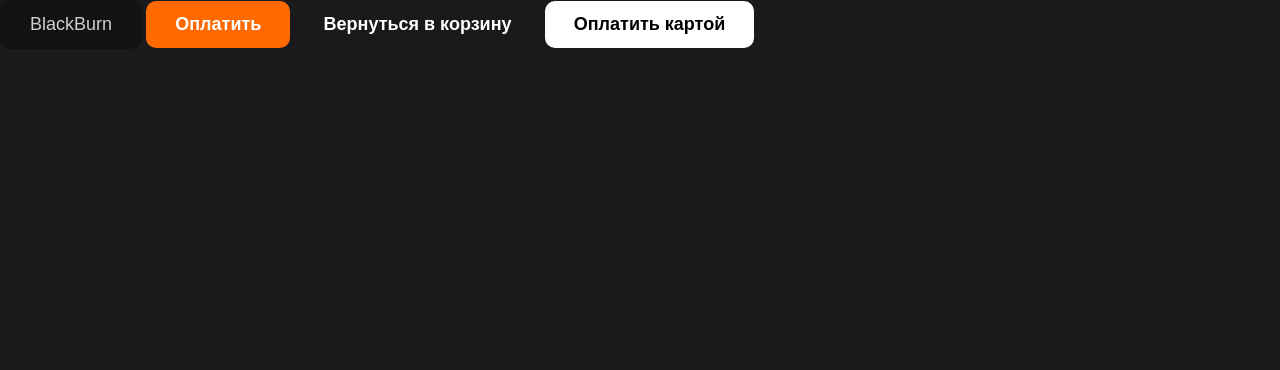
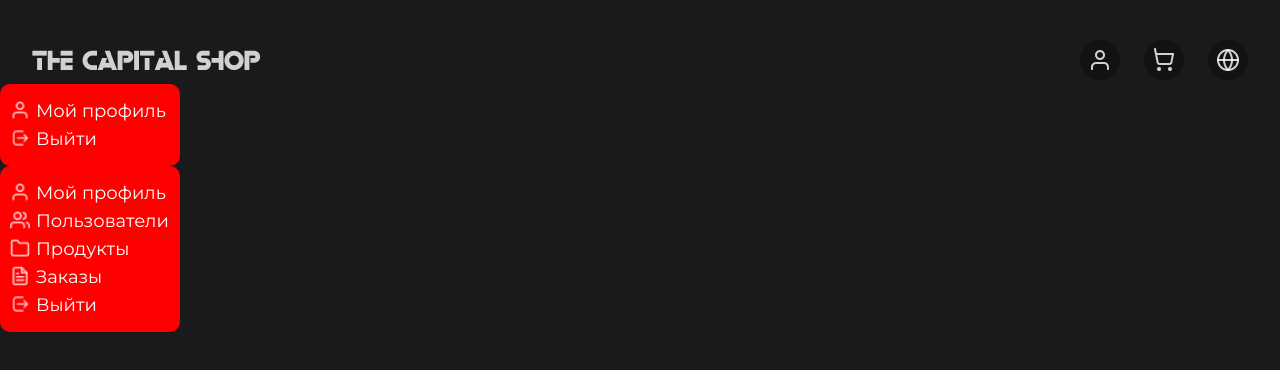
Before and after one commit to Hov26/tcs, a website: page app/index.html in a window 1280 px wide. Drawn offline with Linux system fonts and the light colour scheme.

Commit message:
add section header

```diff
--- a/app/index.html
+++ b/app/index.html
@@ -16,9 +16,65 @@
   </head>
 
   <body class="bg-main">
-    <button class="btn blackLight">BlackBurn</button>
-    <button class="btn orange">Оплатить</button>
-    <button class="btn black">Вернуться в корзину</button>
-    <button class="btn white">Оплатить картой</button>
+    <header class="header">
+      <div class="container d-flex">
+        <a href="#" class="logo-link">
+          <figure class="figure">
+            <img class="logo-img" src="images/src/main-logo.png" alt="Logo image">
+          </figure>
+        </a>
+        <div class="icons-wrapper d-flex">
+          <a class="icon-link" href="#">
+            <img class="icon-img" src="images/src/icon-user.png" alt="User icon">
+          </a>
+          <a class="icon-link" href="#">
+            <img class="icon-img" src="images/src/icon-shopping-cart.png" alt="Shopping-cart icon">
+          </a>
+          <a class="icon-link" href="#">
+            <img class="icon-img" src="images/src/icon-internet.png" alt="Internet icon">
+          </a>
+        </div>
+      </div>
+      <div class="dropdown-profile">
+        <ul class="dropdoun-ul">
+          <li class="dropdown-li">
+            <a class="dropdown-link d-flex fz18 fw400 c-white" href="#">
+              <img class="dropdown-icon" src="images/src/icon-dropdown-user.png" alt="User icon">
+              <p class="paragraph">Мой профиль</p>
+            </a>
+            <a class="dropdown-link d-flex fz18 fw400 c-white" href="#">
+              <img class="dropdown-icon" src="images/src/icon-dropdown-exit.png" alt="Exit icon">
+              <p class="paragraph">Выйти</p>
+            </a>
+          </li>
+        </ul>
+      </div>
+      <div class="dropdown-profile">
+        <ul class="dropdoun-ul">
+          <li class="dropdown-li">
+            <a class="dropdown-link d-flex fz18 fw400 c-white" href="#">
+              <img class="dropdown-icon" src="images/src/icon-dropdown-user.png" alt="User icon">
+              <p class="paragraph">Мой профиль</p>
+            </a>
+            <a class="dropdown-link d-flex fz18 fw400 c-white" href="#">
+              <img class="dropdown-icon" src="images/src/icon-dropdown-users.png" alt="Exit icon">
+              <p class="paragraph">Пользователи</p>
+            </a>
+            <a class="dropdown-link d-flex fz18 fw400 c-white" href="#">
+              <img class="dropdown-icon" src="images/src/icon-dropdown-folder.png" alt="Exit icon">
+              <p class="paragraph">Продукты</p>
+            </a>
+            <a class="dropdown-link d-flex fz18 fw400 c-white" href="#">
+              <img class="dropdown-icon" src="images/src/icon-dropdown-file-text.png" alt="Exit icon">
+              <p class="paragraph">Заказы</p>
+            </a>
+            <a class="dropdown-link d-flex fz18 fw400 c-white" href="#">
+              <img class="dropdown-icon" src="images/src/icon-dropdown-exit.png" alt="Exit icon">
+              <p class="paragraph">Выйти</p>
+            </a>
+          </li>
+        </ul>
+      </div>
+    </header>
   </body>
 </html>
--- a/app/sass/common.sass
+++ b/app/sass/common.sass
@@ -12,6 +12,12 @@ img
 
 .d-flex
     display: flex
+
+.ai-c
+    align-items: center
+
+.jc-c
+    justify-content: center
 
 .btn
     font-size: 18px
--- a/app/sass/header.sass
+++ b/app/sass/header.sass
@@ -0,0 +1,26 @@
+.header
+    padding: 40px 0 30px 0
+    .container
+        align-items: center
+        justify-content: space-between
+    .logo-img
+        max-width: 229px
+    .icons-wrapper
+        gap: 35px
+
+    .dropdown-profile
+        background-color: red
+        border-radius: 10px
+        max-width: 180px
+        padding: 10px
+    .dropdown-link
+        margin: 6px 0
+    .dropdown-icon
+            max-width: 20px
+            max-height: 20px
+            margin-right: 6px
+
+@media screen and ( max-width: 1440px )
+    .header
+        .icons-wrapper
+            gap: 24px
--- a/app/sass/typography.sass
+++ b/app/sass/typography.sass
@@ -20,22 +20,22 @@
     @include fontSize(32)
 
 .fw200
-    font-size: 200px
+    font-size: 200
 
 .fw300
-    font-size: 300px
+    font-size: 300
 
 .fw400
-    font-size: 400px
+    font-size: 400
 
 .fw500
-    font-size: 500px
+    font-size: 500
 
 .fw600
-    font-size: 600px
+    font-size: 600
 
 .fw700
-    font-size: 700px
+    font-size: 700
 
 .c-white
     color: var(--white)
```
Also changed, not shown: app/css/app.min.css, app/images/src/icon-dropdown-exit.png (added), app/images/src/icon-dropdown-file-text.png (added), app/images/src/icon-dropdown-folder.png (added), app/images/src/icon-dropdown-user.png (added), app/images/src/icon-dropdown-users.png (added), app/images/src/icon-internet.png (added), app/images/src/icon-shopping-cart.png (added), app/images/src/icon-user.png (added), app/images/src/main-logo.png (added).
